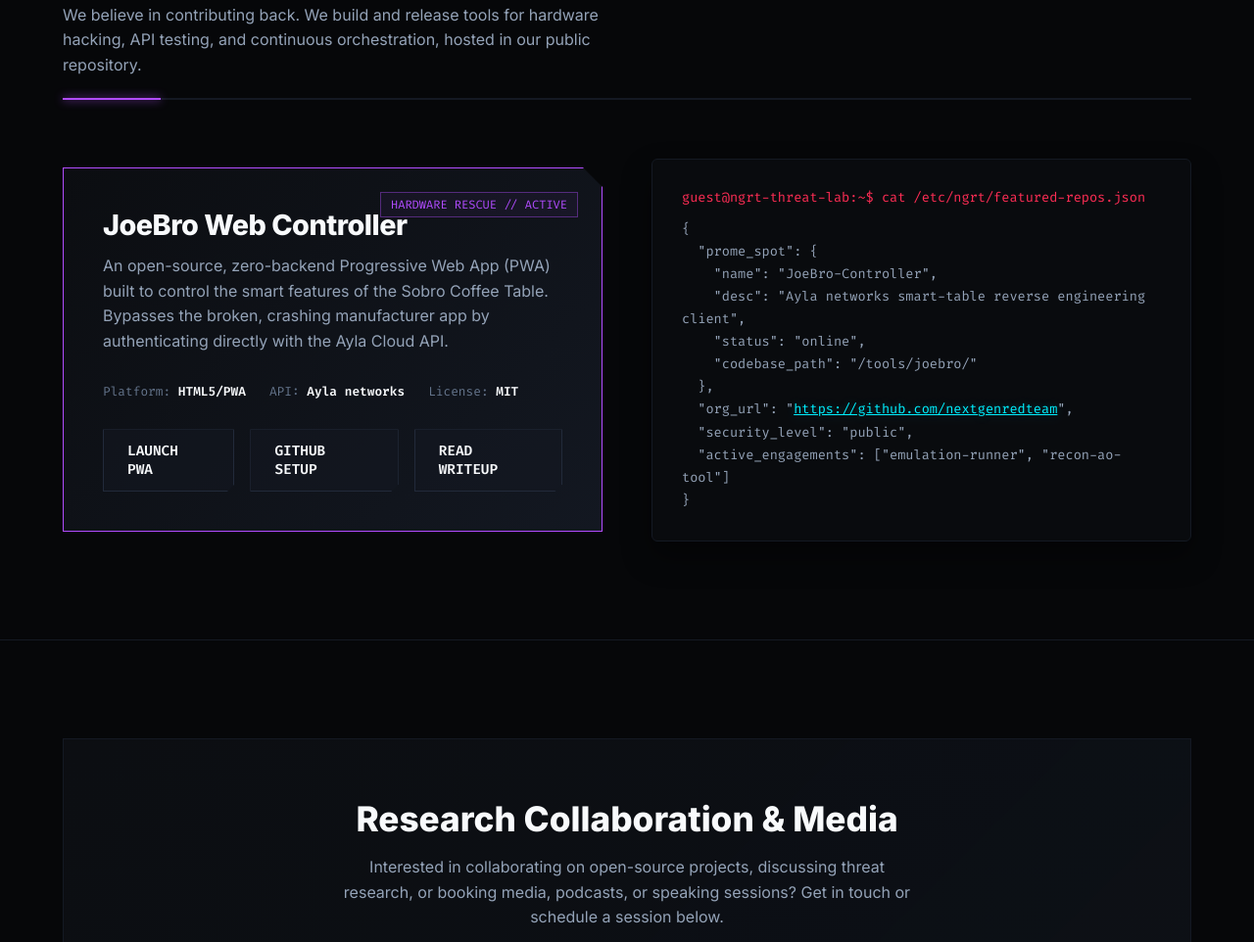
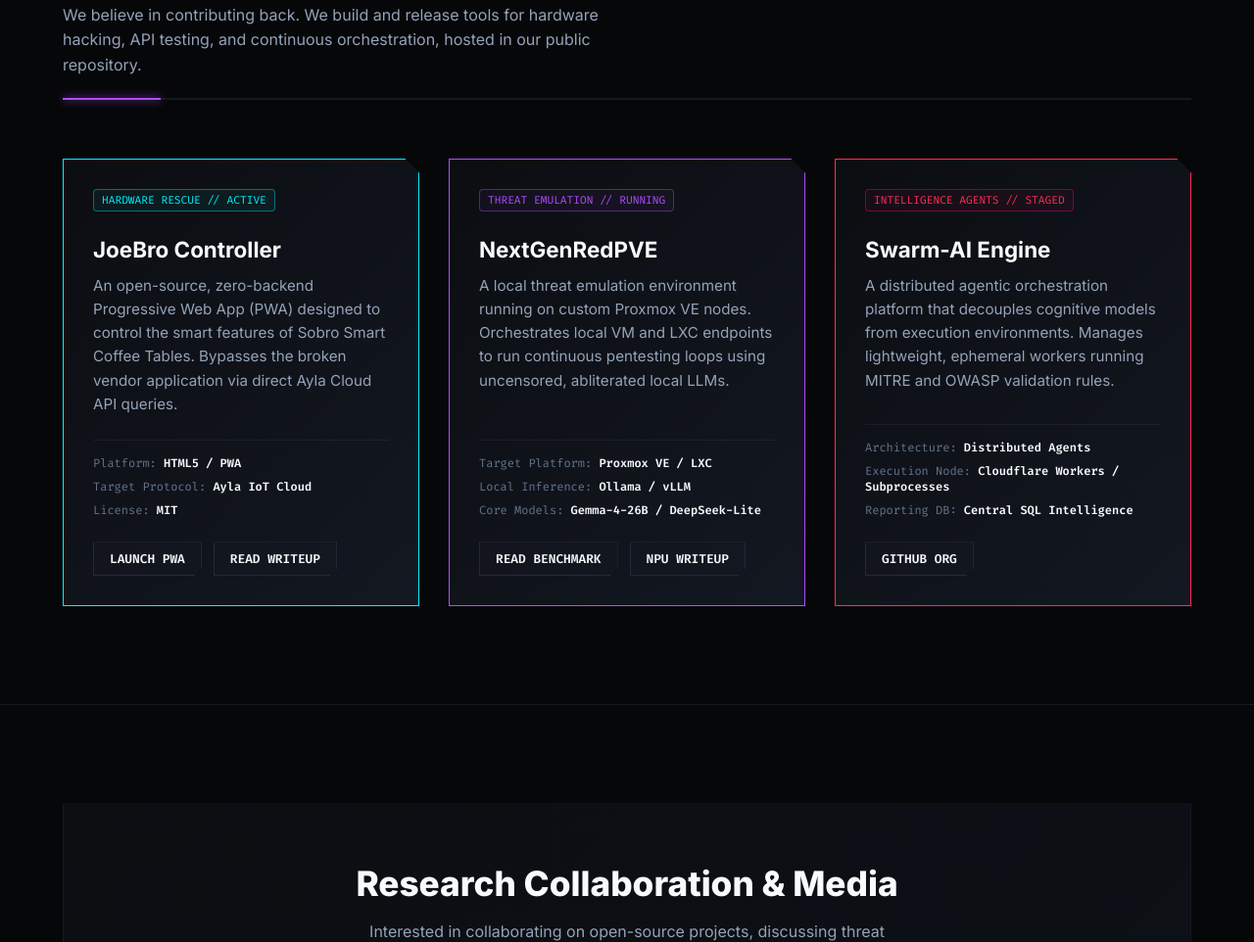
Before and after one commit to nextgenredteam/nextgenredteam.github.io, a website: page index.html in a window 1280 px wide. Shown: the part 2607-3569 px from the top of the page at 98% size. Drawn offline with Linux system fonts and the light colour scheme.

Commit message:
Expand homepage tools showcase to a multi-project grid featuring JoeBro, NextGenRedPVE, and Swarm-AI

```diff
--- a/index.css
+++ b/index.css
@@ -546,84 +546,109 @@ body {
   border-top: 1px solid var(--border-cyber);
 }
 
-.tools-layout {
+.tools-grid {
   display: grid;
-  grid-template-columns: 1fr 1fr;
-  gap: 50px;
-  align-items: center;
+  grid-template-columns: repeat(3, 1fr);
+  gap: 30px;
 }
 
-.tools-terminal {
-  background-color: var(--bg-terminal);
+.tool-card {
+  background: linear-gradient(135deg, rgba(12, 14, 18, 0.95) 0%, rgba(20, 25, 35, 0.95) 100%);
   border: 1px solid var(--border-cyber);
   padding: 30px;
-  border-radius: 6px;
-  font-family: var(--font-mono);
-  font-size: 0.85rem;
-  box-shadow: 0 15px 30px rgba(0, 0, 0, 0.4);
+  position: relative;
+  box-shadow: 0 10px 30px rgba(0, 0, 0, 0.3);
+  clip-path: polygon(0 0, calc(100% - 15px) 0, 100% 15px, 100% 100%, 0 100%);
+  display: flex;
+  flex-direction: column;
+  height: 100%;
 }
 
-.terminal-prompt {
-  color: var(--neon-pink);
-  margin-bottom: 12px;
+.tool-card.active-border-purple {
+  border-color: var(--neon-purple);
+  box-shadow: 0 10px 30px rgba(177, 76, 255, 0.15);
 }
 
-.terminal-output {
-  color: var(--text-secondary);
-  line-height: 1.7;
+.tool-card.active-border-pink {
+  border-color: var(--neon-pink);
+  box-shadow: 0 10px 30px rgba(255, 0, 127, 0.15);
 }
 
-.tool-card-featured {
-  background: linear-gradient(135deg, rgba(12, 14, 18, 0.95) 0%, rgba(20, 25, 35, 0.95) 100%);
-  border: 1px solid var(--neon-purple);
-  padding: 40px;
-  position: relative;
-  box-shadow: 0 10px 30px rgba(177, 76, 255, 0.1);
-  clip-path: polygon(0 0, calc(100% - 20px) 0, 100% 20px, 100% 100%, 0 100%);
+.tool-card.active-border-cyan {
+  border-color: var(--neon-cyan);
+  box-shadow: 0 10px 30px rgba(0, 243, 255, 0.15);
 }
 
-.tool-tag {
-  position: absolute;
-  top: 24px;
-  right: 24px;
+.tool-card h3 {
+  font-size: 1.4rem;
+  margin-bottom: 12px;
+  font-weight: 700;
+  margin-top: 15px;
+}
+
+.tool-card p {
+  color: var(--text-secondary);
+  line-height: 1.6;
+  margin-bottom: 24px;
+  font-size: 0.95rem;
+  flex-grow: 1;
+}
+
+.tool-card-tag {
+  align-self: flex-start;
   font-family: var(--font-mono);
-  font-size: 0.75rem;
+  font-size: 0.7rem;
+  padding: 3px 8px;
+  border-radius: 4px;
+  background: rgba(255, 255, 255, 0.05);
+  border: 1px solid var(--border-cyber);
+  margin-bottom: 10px;
+}
+
+.tool-card-tag.cyan {
+  color: var(--neon-cyan);
+  border-color: rgba(0, 243, 255, 0.4);
+  background: rgba(0, 243, 255, 0.05);
+}
+
+.tool-card-tag.pink {
+  color: var(--neon-pink);
+  border-color: rgba(255, 0, 127, 0.4);
+  background: rgba(255, 0, 127, 0.05);
+}
+
+.tool-card-tag.purple {
   color: var(--neon-purple);
-  border: 1px solid rgba(177, 76, 255, 0.4);
-  padding: 4px 10px;
+  border-color: rgba(177, 76, 255, 0.4);
   background: rgba(177, 76, 255, 0.05);
 }
 
-.tool-card-featured h3 {
-  font-size: 1.8rem;
-  margin-bottom: 12px;
-  font-weight: 800;
-  letter-spacing: -0.5px;
+.tool-card-stats {
+  display: flex;
+  flex-direction: column;
+  gap: 8px;
+  font-family: var(--font-mono);
+  font-size: 0.75rem;
+  color: var(--text-muted);
+  margin-bottom: 24px;
+  border-top: 1px solid rgba(255, 255, 255, 0.05);
+  padding-top: 15px;
 }
 
-.tool-card-featured p {
-  color: var(--text-secondary);
-  line-height: 1.6;
-  margin-bottom: 30px;
-}
-
-.tool-stats {
-  display: flex;
-  gap: 24px;
-  font-family: var(--font-mono);
-  font-size: 0.8rem;
-  color: var(--text-muted);
-  margin-bottom: 30px;
-}
-
-.tool-stat-item span {
+.tool-card-stats span {
   color: var(--text-primary);
   font-weight: 600;
 }
 
-.tool-actions {
+.tool-card-actions {
   display: flex;
-  gap: 16px;
+  gap: 12px;
+  flex-wrap: wrap;
+}
+
+.tool-card-actions .button {
+  font-size: 0.8rem;
+  padding: 8px 16px;
 }
 
 /* --- BLOG INDEX GRID --- */
@@ -1031,7 +1056,7 @@ body {
   .hero h1 {
     font-size: 2.8rem;
   }
-  .tools-layout {
+  .tools-grid {
     grid-template-columns: 1fr;
     gap: 40px;
   }
--- a/index.html
+++ b/index.html
@@ -159,41 +159,57 @@
         <div class="cyber-divider-purple"></div>
       </div>
 
-      <div class="tools-layout">
-        <!-- Left: Prominent Tool Card (JoeBro) -->
-        <div class="tool-card-featured">
-          <span class="tool-tag">HARDWARE RESCUE // ACTIVE</span>
-          <h3>JoeBro Web Controller</h3>
+      <div class="tools-grid">
+        <!-- Card 1: JoeBro -->
+        <div class="tool-card active-border-cyan">
+          <span class="tool-card-tag cyan">HARDWARE RESCUE // ACTIVE</span>
+          <h3>JoeBro Controller</h3>
           <p>
-            An open-source, zero-backend Progressive Web App (PWA) built to control the smart features of the Sobro Coffee Table. Bypasses the broken, crashing manufacturer app by authenticating directly with the Ayla Cloud API.
+            An open-source, zero-backend Progressive Web App (PWA) designed to control the smart features of Sobro Smart Coffee Tables. Bypasses the broken vendor application via direct Ayla Cloud API queries.
           </p>
-          <div class="tool-stats">
-            <div class="tool-stat-item">Platform: <span>HTML5/PWA</span></div>
-            <div class="tool-stat-item">API: <span>Ayla networks</span></div>
-            <div class="tool-stat-item">License: <span>MIT</span></div>
+          <div class="tool-card-stats">
+            <div>Platform: <span>HTML5 / PWA</span></div>
+            <div>Target Protocol: <span>Ayla IoT Cloud</span></div>
+            <div>License: <span>MIT</span></div>
           </div>
-          <div class="tool-actions">
+          <div class="tool-card-actions">
             <a href="tools/joebro/index.html" target="_blank" class="button border-cyan">Launch PWA</a>
-            <a href="https://github.com/nextgenredteam/nextgenredteam.github.io/tree/main/tools/joebro" target="_blank" class="button border-purple">GitHub Setup</a>
             <a href="blog/rescuing-abandoned-iot-joebro-sobro.html" class="button border-pink">Read Writeup</a>
           </div>
         </div>
 
-        <!-- Right: Terminal Showcase details -->
-        <div class="tools-terminal">
-          <div class="terminal-prompt">guest@ngrt-threat-lab:~$ cat /etc/ngrt/featured-repos.json</div>
-          <div class="terminal-output">
-            {<br>
-            &nbsp;&nbsp;"prome_spot": {<br>
-            &nbsp;&nbsp;&nbsp;&nbsp;"name": "JoeBro-Controller",<br>
-            &nbsp;&nbsp;&nbsp;&nbsp;"desc": "Ayla networks smart-table reverse engineering client",<br>
-            &nbsp;&nbsp;&nbsp;&nbsp;"status": "online",<br>
-            &nbsp;&nbsp;&nbsp;&nbsp;"codebase_path": "/tools/joebro/"<br>
-            &nbsp;&nbsp;},<br>
-            &nbsp;&nbsp;"org_url": "<a href="https://github.com/nextgenredteam" target="_blank" class="text-cyan">https://github.com/nextgenredteam</a>",<br>
-            &nbsp;&nbsp;"security_level": "public",<br>
-            &nbsp;&nbsp;"active_engagements": ["emulation-runner", "recon-ao-tool"]<br>
-            }
+        <!-- Card 2: NextGenRedPVE -->
+        <div class="tool-card active-border-purple">
+          <span class="tool-card-tag purple">THREAT EMULATION // RUNNING</span>
+          <h3>NextGenRedPVE</h3>
+          <p>
+            A local threat emulation environment running on custom Proxmox VE nodes. Orchestrates local VM and LXC endpoints to run continuous pentesting loops using uncensored, abliterated local LLMs.
+          </p>
+          <div class="tool-card-stats">
+            <div>Target Platform: <span>Proxmox VE / LXC</span></div>
+            <div>Local Inference: <span>Ollama / vLLM</span></div>
+            <div>Core Models: <span>Gemma-4-26B / DeepSeek-Lite</span></div>
+          </div>
+          <div class="tool-card-actions">
+            <a href="blog/benchmarking-nextgenredpve.html" class="button border-purple">Read Benchmark</a>
+            <a href="blog/taming-ax8850-edge-npu.html" class="button border-pink">NPU Writeup</a>
+          </div>
+        </div>
+
+        <!-- Card 3: Swarm-AI -->
+        <div class="tool-card active-border-pink">
+          <span class="tool-card-tag pink">INTELLIGENCE AGENTS // STAGED</span>
+          <h3>Swarm-AI Engine</h3>
+          <p>
+            A distributed agentic orchestration platform that decouples cognitive models from execution environments. Manages lightweight, ephemeral workers running MITRE and OWASP validation rules.
+          </p>
+          <div class="tool-card-stats">
+            <div>Architecture: <span>Distributed Agents</span></div>
+            <div>Execution Node: <span>Cloudflare Workers / Subprocesses</span></div>
+            <div>Reporting DB: <span>Central SQL Intelligence</span></div>
+          </div>
+          <div class="tool-card-actions">
+            <a href="https://github.com/nextgenredteam" target="_blank" class="button border-pink">GitHub Org</a>
           </div>
         </div>
       </div>
```
